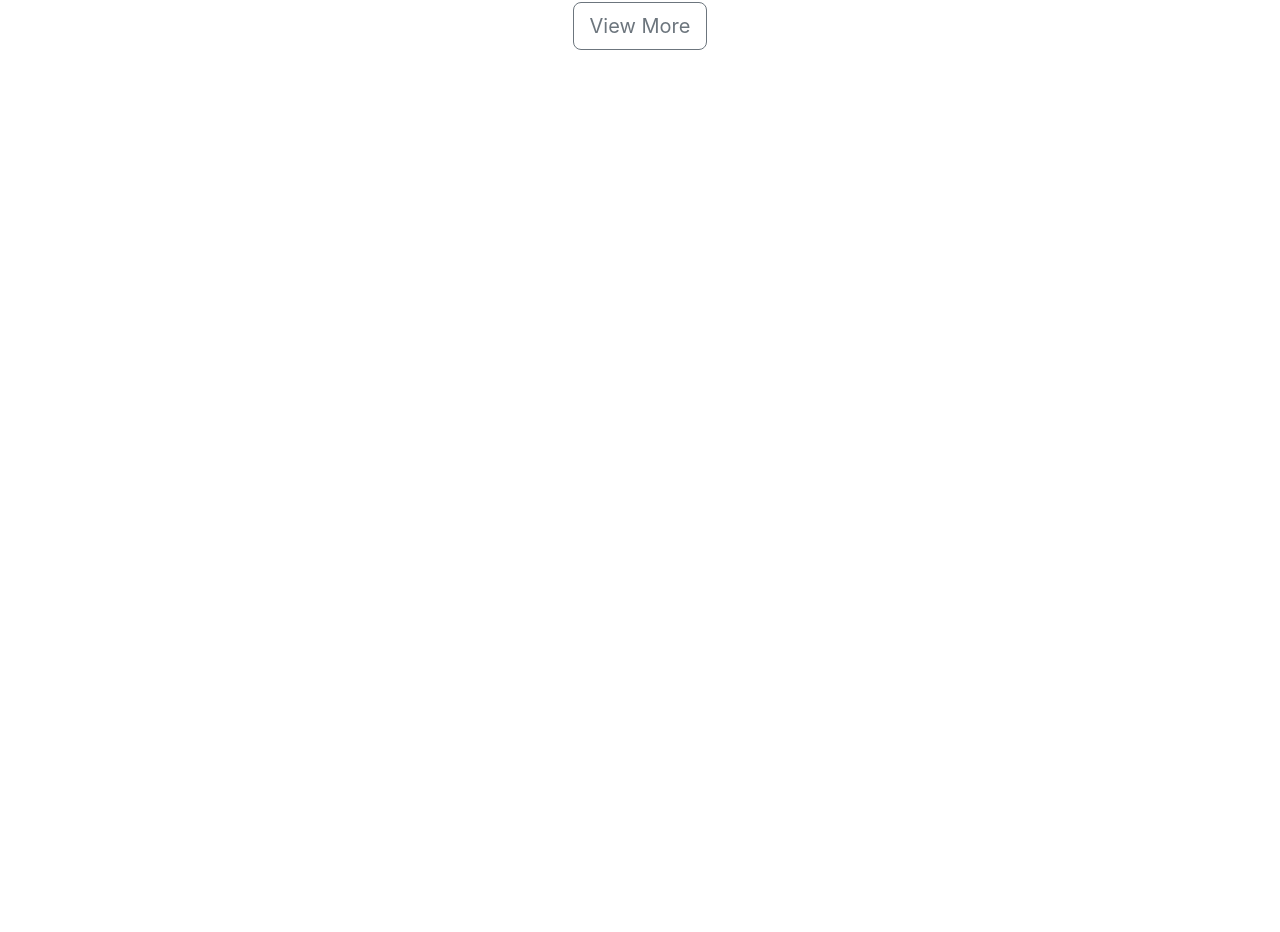
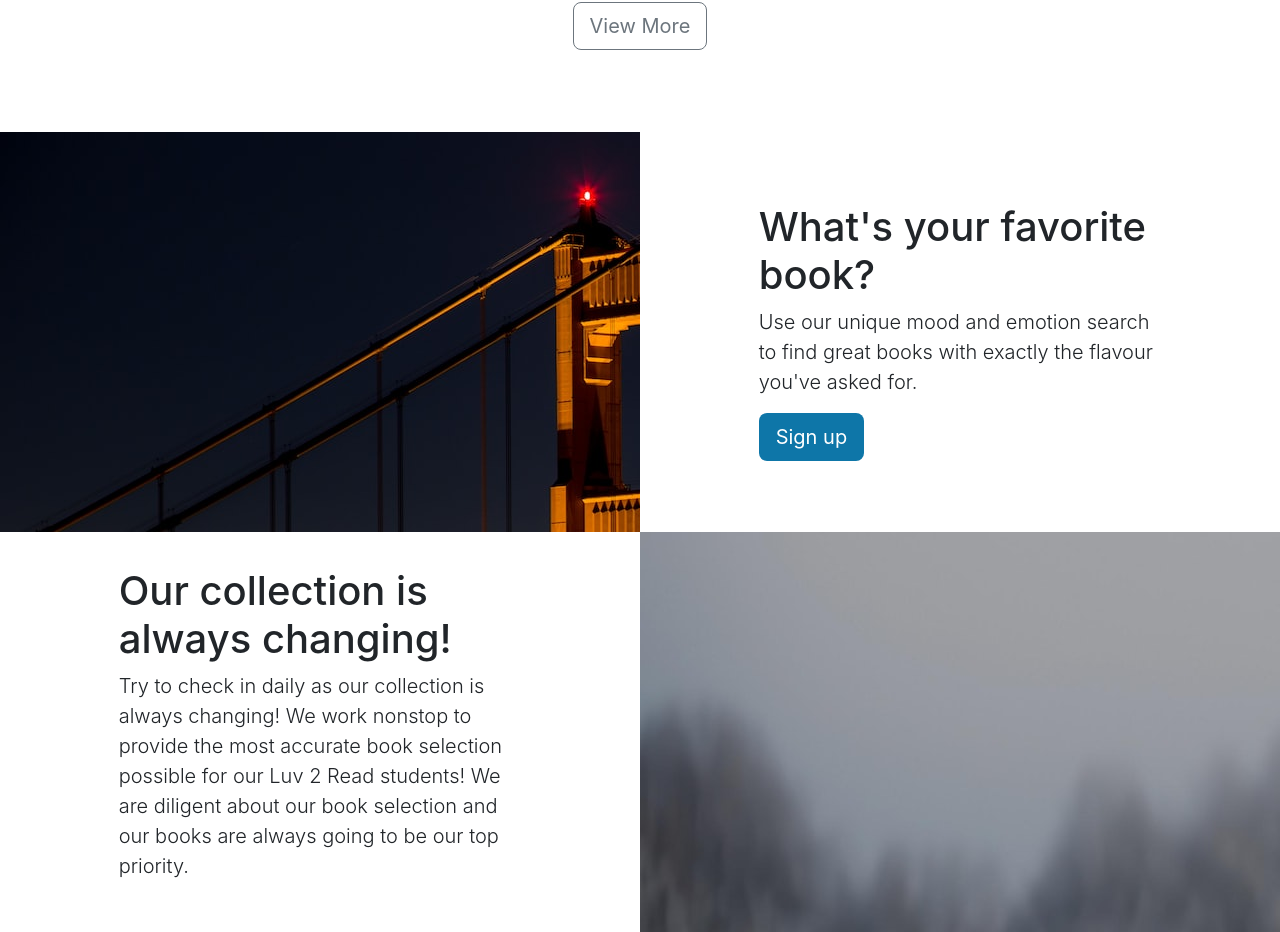
Before and after one commit to winaldomanurung/spring-react-project, a React (Create React App) app: page / in a window 1280 px wide. Shown: the part 992-1924 px from the top of the page. Before the commit the page ends 1076 px from the top, so only its background shows below. Built offline with nearby package versions, Linux system fonts and the light colour scheme.

Commit message:
create heros

```diff
--- a/src/App.tsx
+++ b/src/App.tsx
@@ -1,6 +1,7 @@
 import "./App.css";
 import { Carousel } from "./layouts/HomePage/Carousel";
 import { ExploreTopBooks } from "./layouts/HomePage/ExploreTopBook";
+import { Heros } from "./layouts/HomePage/Heros";
 import { Navbar } from "./layouts/NavbarAndFooter/Navbar";
 
 function App() {
@@ -9,6 +10,7 @@ function App() {
       <Navbar />
       <ExploreTopBooks />
       <Carousel />
+      <Heros />
     </div>
   );
 }
--- /dev/null
+++ b/src/layouts/HomePage/Heros.tsx
@@ -0,0 +1,79 @@
+export const Heros = () => {
+  return (
+    <div>
+      <div className="d-none d-lg-block">
+        <div className="row g-0 mt-5">
+          <div className="col-sm-6 col-md-6">
+            <div className="col-image-left"></div>
+          </div>
+          <div className="col-4 col-md-4 container d-flex justify-content-center align-items-center">
+            <div className="ml-2">
+              <h1>What's your favorite book?</h1>
+              <p className="lead">
+                Use our unique mood and emotion search to find great books with
+                exactly the flavour you've asked for.
+              </p>
+              <a className="btn main-color btn-lg text-white" href="#">
+                Sign up
+              </a>
+            </div>
+          </div>
+        </div>
+        <div className="row g-0">
+          <div
+            className="col-4 col-md-4 container d-flex
+                        justify-content-center align-items-center"
+          >
+            <div className="ml-2">
+              <h1>Our collection is always changing!</h1>
+              <p className="lead">
+                Try to check in daily as our collection is always changing! We
+                work nonstop to provide the most accurate book selection
+                possible for our Luv 2 Read students! We are diligent about our
+                book selection and our books are always going to be our top
+                priority.
+              </p>
+            </div>
+          </div>
+          <div className="col-sm-6 col-md-6">
+            <div className="col-image-right"></div>
+          </div>
+        </div>
+      </div>
+
+      {/* Mobile Heros */}
+      <div className="d-lg-none">
+        <div className="container">
+          <div className="m-2">
+            <div className="col-image-left"></div>
+            <div className="mt-2">
+              <h1>What have you been reading?</h1>
+              <p className="lead">
+                The library team would love to know what you have been reading.
+                Whether it is to learn a new skill or grow within one, we will
+                be able to provide the top content for you!
+              </p>
+
+              <a className="btn main-color btn-lg text-white" href="#">
+                Sign up
+              </a>
+            </div>
+          </div>
+          <div className="m-2">
+            <div className="col-image-right"></div>
+            <div className="mt-2">
+              <h1>Our collection is always changing!</h1>
+              <p className="lead">
+                Try to check in daily as our collection is always changing! We
+                work nonstop to provide the most accurate book selection
+                possible for our Luv 2 Read students! We are diligent about our
+                book selection and our books are always going to be our top
+                priority.
+              </p>
+            </div>
+          </div>
+        </div>
+      </div>
+    </div>
+  );
+};
```
